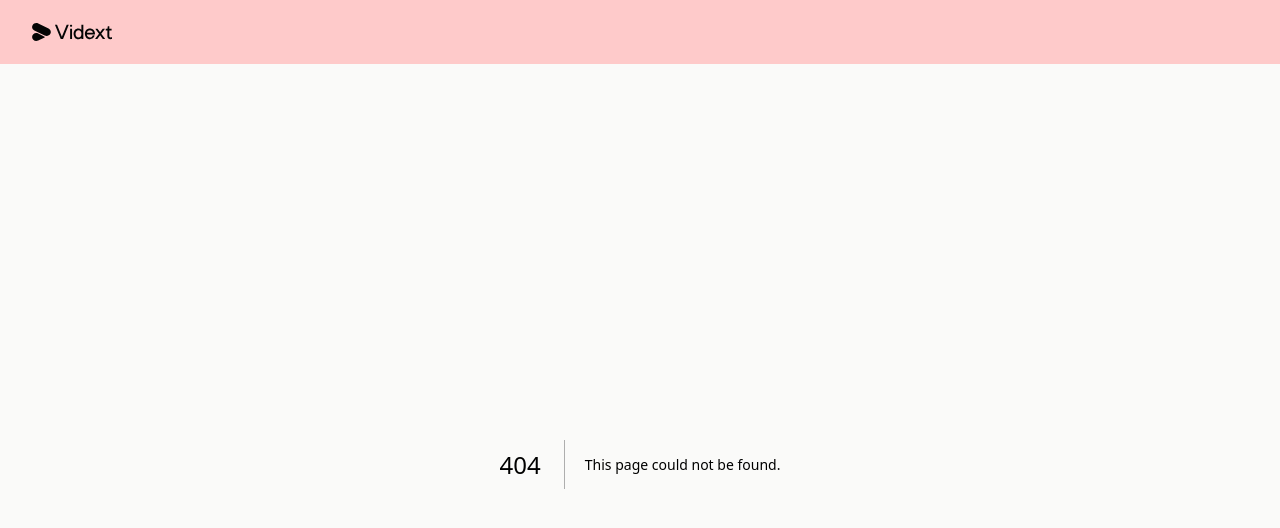
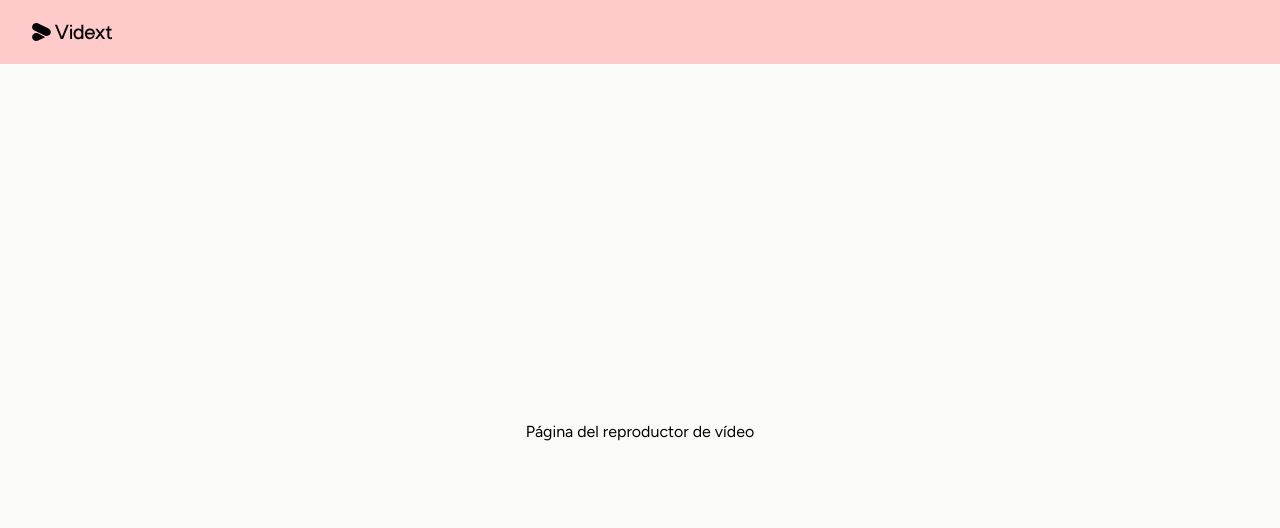
Before and after one commit to CristoBits0101/vidext-technical-test, a Next.js app: page /watch in a window 1280 px wide. Before the commit this address had no page. Shown: the top 528 px of the page. Built offline with nearby package versions, Linux system fonts and the light colour scheme.

Commit message:
Add watch route, page and default font and texts

```diff
--- /dev/null
+++ b/src/app/(media)/watch/page.tsx
@@ -0,0 +1,3 @@
+export default function WatchPage() {
+  return <div>Página del reproductor de vídeo</div>
+}
--- a/src/app/layout.tsx
+++ b/src/app/layout.tsx
@@ -22,7 +22,7 @@ export default function RootLayout({
         className={`${figtree.className} antialiased w-full min-h-dvh bg-[#FAFAF9] text-base grid grid-rows-[auto_1fr]`}
       >
         <Header />
-        <main className='w-full'>{children}</main>
+        <main className='w-full grid place-content-center'>{children}</main>
       </body>
     </html>
   )
--- a/src/styles/globals.css
+++ b/src/styles/globals.css
@@ -16,7 +16,8 @@
   -webkit-font-smoothing: antialiased;
   box-sizing: border-box;
   color-scheme: light dark;
-  font-family: 'Roboto', sans-serif;
+  font-family: system-ui, -apple-system, BlinkMacSystemFont, 'Segoe UI', Roboto,
+    'Helvetica Neue', Arial, sans-serif;
   font-optical-sizing: auto;
   font-size: 1rem;
   font-style: normal;
```
